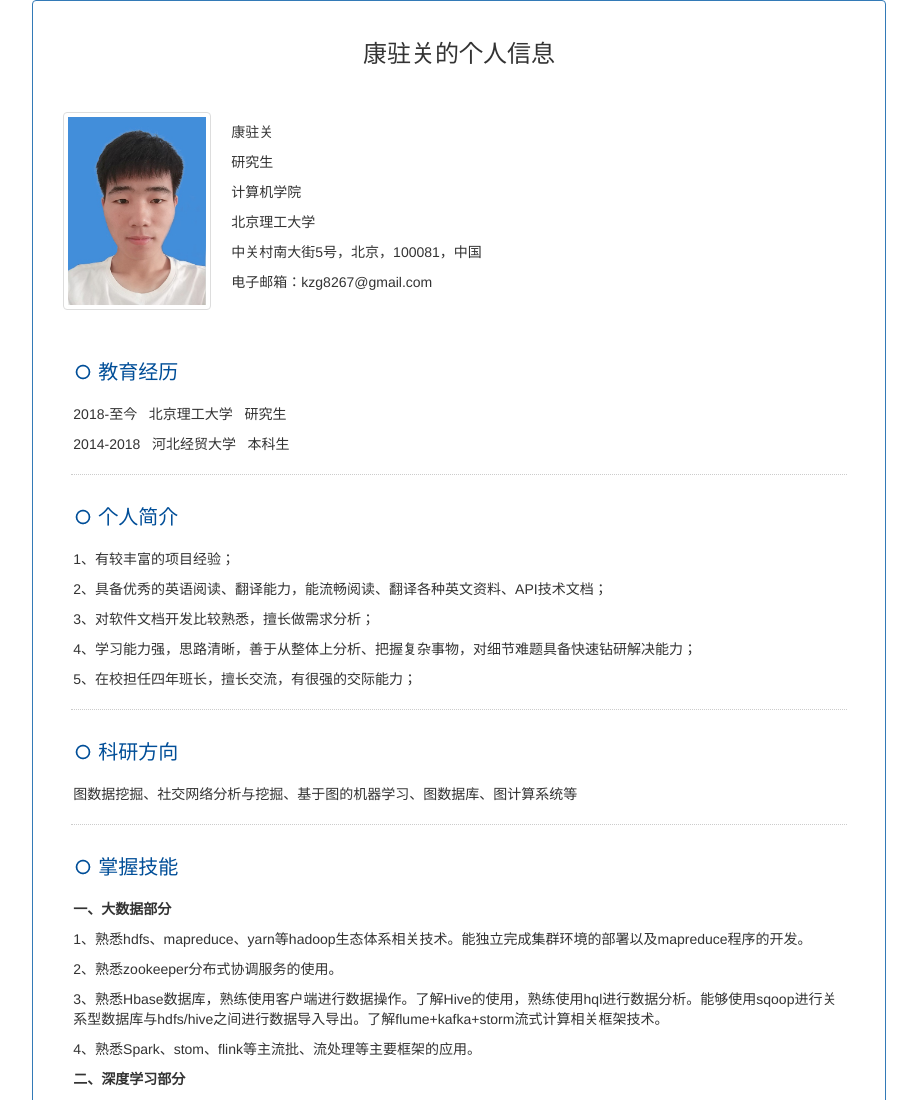
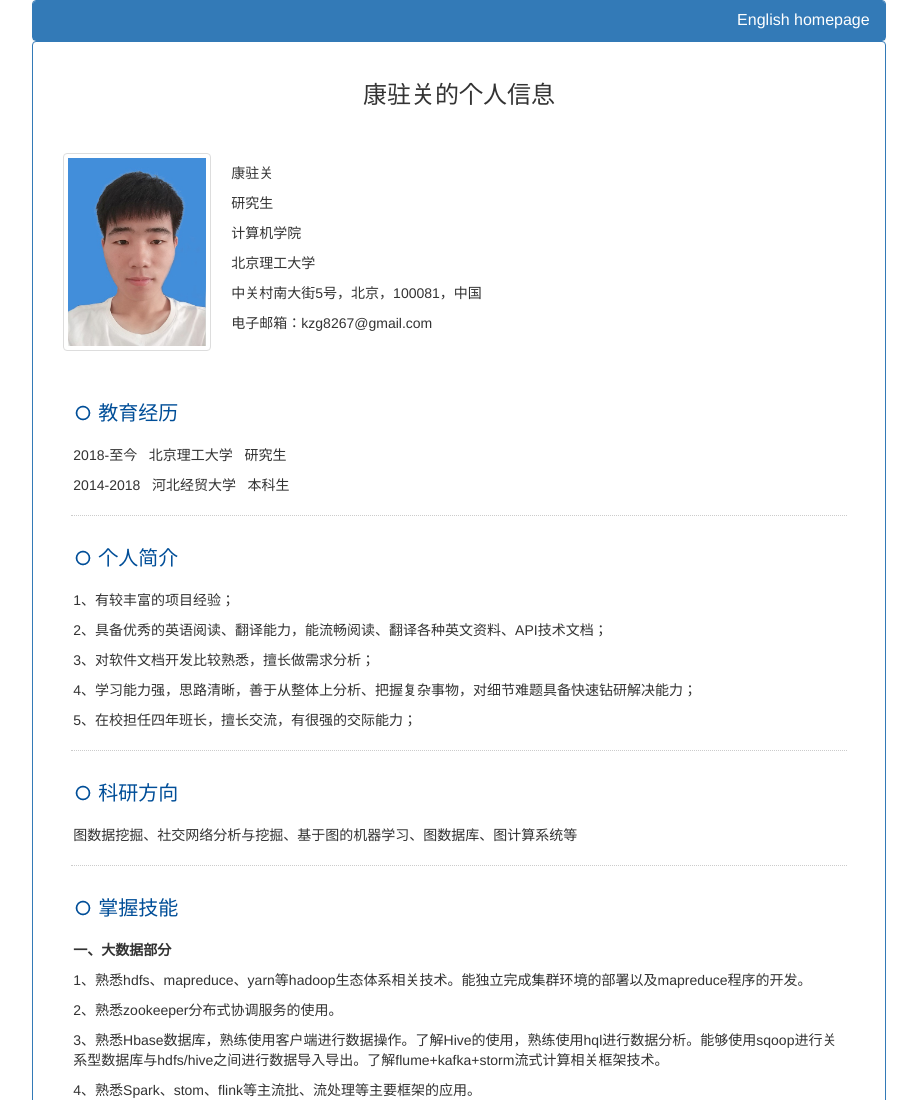
Before and after one commit to kzg826758463/MyRepository, a plain HTML site: page index.html in a window 1280 px wide. Shown: the top 1100 px of the page, without its empty margins (181-1098 px from the left). Drawn offline with nearby package versions, Linux system fonts and the light colour scheme.

Commit message:
add heading bar

```diff
--- a/index.html
+++ b/index.html
@@ -61,6 +61,13 @@
 </head>
 
 <body>
+	<div class="panel panel-primary col-xs-8 col-xs-offset-2 col-sm-8 col-sm-offset-2 col-md-8 col-md-offset-2" style="padding: 0px;margin-bottom: 0px">
+    <div class="panel-heading" style="margin-left: -0.5px">
+        <h4 class="panel-title" style="text-align:right;">
+            <a href="#" >English homepage</a>
+        </h4>
+    </div>
+</div>
 	<div
 		class="panel panel-primary col-xs-8 col-xs-offset-2 col-sm-8 col-sm-offset-2 col-md-8 col-md-offset-2"
 		style="padding-top:20px">
```
